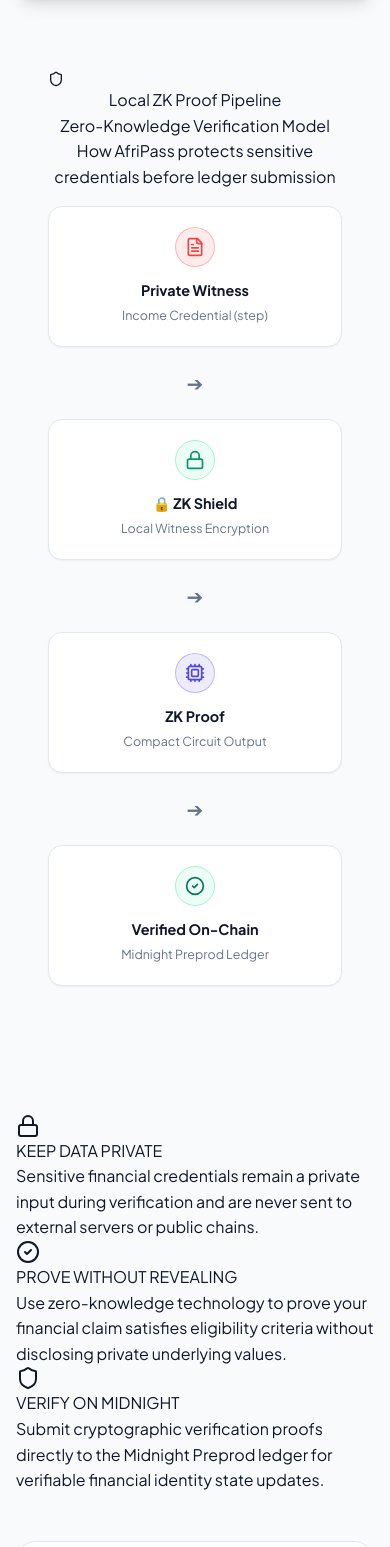
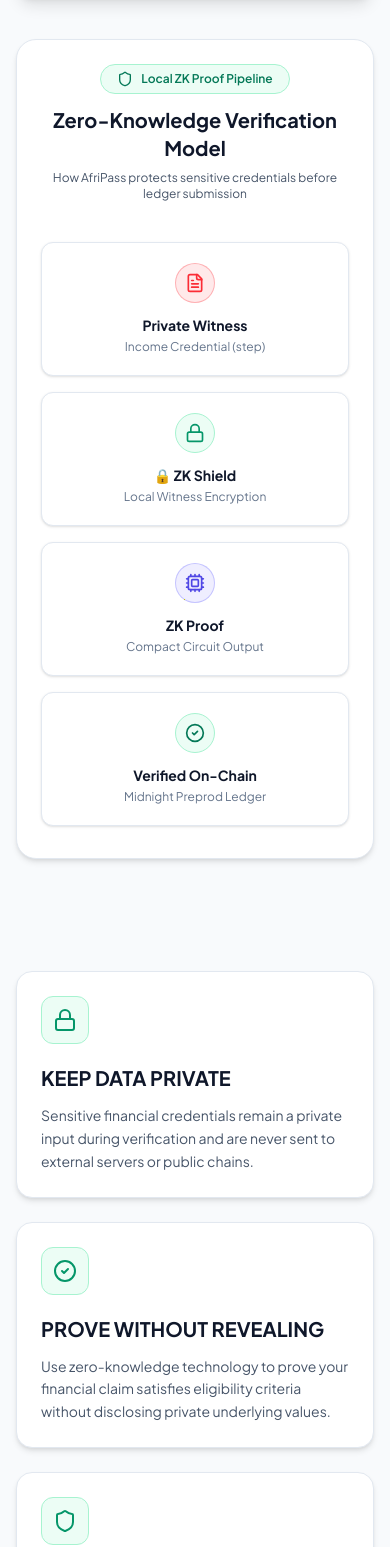
Before and after one commit to emarkees/afripass, a Next.js app: page / in a window 390 px wide. Shown: the part 961-2508 px from the top of the page. Built offline with nearby package versions, Linux system fonts and the light colour scheme.

Commit message:
feat: migrate PrivacyVisuals cards and diagrams to Tailwind with responsive grid alignment

```diff
--- a/src/components/PrivacyVisuals.tsx
+++ b/src/components/PrivacyVisuals.tsx
@@ -1,135 +1,54 @@
 'use client';
 
 import React from 'react';
-import { Shield, Lock, CheckCircle2, Cpu, Database, EyeOff, FileText, Sparkles } from 'lucide-react';
+import { Shield, Lock, Cpu, CheckCircle2, FileText, Database, EyeOff } from 'lucide-react';
 
 export const HeroPrivacyFlow: React.FC = () => {
   return (
-    <div className="visual-section" style={{ margin: '2rem 0', padding: '2rem' }}>
-      <div className="section-header">
-        <span className="privacy-badge">
-          <Shield style={{ width: '1rem', height: '1rem' }} /> Local ZK Proof Pipeline
+    <div className="w-full bg-[var(--bg-card)] border border-[var(--border-color)] rounded-[1.25rem] p-6 sm:p-8 my-8 shadow-md">
+      <div className="text-center mb-8">
+        <span className="inline-flex items-center gap-2 py-1.5 px-4 rounded-full bg-[var(--badge-bg)] border border-[var(--badge-border)] text-[var(--badge-text)] text-xs sm:text-sm font-semibold mb-3">
+          <Shield className="w-4 h-4 shrink-0" /> Local ZK Proof Pipeline
         </span>
-        <h3 className="section-title">Zero-Knowledge Verification Model</h3>
-        <p className="section-subtitle">How AfriPass protects sensitive credentials before ledger submission</p>
+        <h3 className="text-xl sm:text-2xl lg:text-3xl font-bold mb-2 text-[var(--text-primary)]">Zero-Knowledge Verification Model</h3>
+        <p className="text-[var(--text-secondary)] text-xs sm:text-base max-w-2xl mx-auto">How AfriPass protects sensitive credentials before ledger submission</p>
       </div>
 
-      <div style={{
-        display: 'grid',
-        gridTemplateColumns: 'repeat(auto-fit, minmax(180px, 1fr))',
-        gap: '1.25rem',
-        alignItems: 'center',
-        textAlign: 'center',
-        padding: '1rem 0'
-      }}>
+      <div className="grid grid-cols-1 sm:grid-cols-2 lg:grid-cols-4 gap-4 items-stretch text-center py-2">
         {/* Step 1 */}
-        <div style={{
-          backgroundColor: 'var(--bg-surface)',
-          border: '1px solid var(--border-color)',
-          borderRadius: '0.875rem',
-          padding: '1.25rem',
-          boxShadow: 'var(--shadow-sm)'
-        }}>
-          <div style={{
-            width: '2.5rem',
-            height: '2.5rem',
-            borderRadius: '50%',
-            background: 'rgba(239, 68, 68, 0.1)',
-            border: '1px solid rgba(239, 68, 68, 0.3)',
-            color: '#ef4444',
-            display: 'flex',
-            alignItems: 'center',
-            justifyContent: 'center',
-            margin: '0 auto 0.75rem auto'
-          }}>
-            <FileText style={{ width: '1.25rem', height: '1.25rem' }} />
+        <div className="bg-[var(--bg-surface)] border border-[var(--border-color)] rounded-xl p-5 shadow-sm flex flex-col items-center justify-center transition-all hover:border-[var(--primary-emerald)]">
+          <div className="w-10 h-10 rounded-full bg-red-500/10 border border-red-500/30 text-red-500 flex items-center justify-center mb-3 shrink-0">
+            <FileText className="w-5 h-5" />
           </div>
-          <div style={{ fontWeight: 700, fontSize: '0.9rem', marginBottom: '0.25rem' }}>Private Witness</div>
-          <div style={{ fontSize: '0.78rem', color: 'var(--text-muted)' }}>Income Credential (step)</div>
+          <div className="font-bold text-sm mb-1 text-[var(--text-primary)]">Private Witness</div>
+          <div className="text-xs text-[var(--text-muted)]">Income Credential (step)</div>
         </div>
 
-        <div style={{ fontSize: '1.25rem', color: 'var(--text-muted)' }}>➔</div>
-
         {/* Step 2 */}
-        <div style={{
-          backgroundColor: 'var(--bg-surface)',
-          border: '1px solid var(--border-color)',
-          borderRadius: '0.875rem',
-          padding: '1.25rem',
-          boxShadow: 'var(--shadow-sm)'
-        }}>
-          <div style={{
-            width: '2.5rem',
-            height: '2.5rem',
-            borderRadius: '50%',
-            background: 'var(--badge-bg)',
-            border: '1px solid var(--badge-border)',
-            color: 'var(--primary-emerald)',
-            display: 'flex',
-            alignItems: 'center',
-            justifyContent: 'center',
-            margin: '0 auto 0.75rem auto'
-          }}>
-            <Lock style={{ width: '1.25rem', height: '1.25rem' }} />
+        <div className="bg-[var(--bg-surface)] border border-[var(--border-color)] rounded-xl p-5 shadow-sm flex flex-col items-center justify-center transition-all hover:border-[var(--primary-emerald)]">
+          <div className="w-10 h-10 rounded-full bg-[var(--badge-bg)] border border-[var(--badge-border)] text-[var(--primary-emerald)] flex items-center justify-center mb-3 shrink-0">
+            <Lock className="w-5 h-5" />
           </div>
-          <div style={{ fontWeight: 700, fontSize: '0.9rem', marginBottom: '0.25rem' }}>🔒 ZK Shield</div>
-          <div style={{ fontSize: '0.78rem', color: 'var(--text-muted)' }}>Local Witness Encryption</div>
+          <div className="font-bold text-sm mb-1 text-[var(--text-primary)]">🔒 ZK Shield</div>
+          <div className="text-xs text-[var(--text-muted)]">Local Witness Encryption</div>
         </div>
 
-        <div style={{ fontSize: '1.25rem', color: 'var(--text-muted)' }}>➔</div>
-
         {/* Step 3 */}
-        <div style={{
-          backgroundColor: 'var(--bg-surface)',
-          border: '1px solid var(--border-color)',
-          borderRadius: '0.875rem',
-          padding: '1.25rem',
-          boxShadow: 'var(--shadow-sm)'
-        }}>
-          <div style={{
-            width: '2.5rem',
-            height: '2.5rem',
-            borderRadius: '50%',
-            background: 'rgba(79, 70, 229, 0.1)',
-            border: '1px solid rgba(79, 70, 229, 0.3)',
-            color: 'var(--accent-indigo)',
-            display: 'flex',
-            alignItems: 'center',
-            justifyContent: 'center',
-            margin: '0 auto 0.75rem auto'
-          }}>
-            <Cpu style={{ width: '1.25rem', height: '1.25rem' }} />
+        <div className="bg-[var(--bg-surface)] border border-[var(--border-color)] rounded-xl p-5 shadow-sm flex flex-col items-center justify-center transition-all hover:border-[var(--primary-emerald)]">
+          <div className="w-10 h-10 rounded-full bg-indigo-500/10 border border-indigo-500/30 text-[var(--accent-indigo)] flex items-center justify-center mb-3 shrink-0">
+            <Cpu className="w-5 h-5" />
           </div>
-          <div style={{ fontWeight: 700, fontSize: '0.9rem', marginBottom: '0.25rem' }}>ZK Proof</div>
-          <div style={{ fontSize: '0.78rem', color: 'var(--text-muted)' }}>Compact Circuit Output</div>
+          <div className="font-bold text-sm mb-1 text-[var(--text-primary)]">ZK Proof</div>
+          <div className="text-xs text-[var(--text-muted)]">Compact Circuit Output</div>
         </div>
 
-        <div style={{ fontSize: '1.25rem', color: 'var(--text-muted)' }}>➔</div>
-
         {/* Step 4 */}
-        <div style={{
-          backgroundColor: 'var(--bg-surface)',
-          border: '1px solid var(--border-color)',
-          borderRadius: '0.875rem',
-          padding: '1.25rem',
-          boxShadow: 'var(--shadow-sm)'
-        }}>
-          <div style={{
-            width: '2.5rem',
-            height: '2.5rem',
-            borderRadius: '50%',
-            background: 'var(--badge-bg)',
-            border: '1px solid var(--badge-border)',
-            color: 'var(--badge-text)',
-            display: 'flex',
-            alignItems: 'center',
-            justifyContent: 'center',
-            margin: '0 auto 0.75rem auto'
-          }}>
-            <CheckCircle2 style={{ width: '1.25rem', height: '1.25rem' }} />
+        <div className="bg-[var(--bg-surface)] border border-[var(--border-color)] rounded-xl p-5 shadow-sm flex flex-col items-center justify-center transition-all hover:border-[var(--primary-emerald)]">
+          <div className="w-10 h-10 rounded-full bg-[var(--badge-bg)] border border-[var(--badge-border)] text-[var(--badge-text)] flex items-center justify-center mb-3 shrink-0">
+            <CheckCircle2 className="w-5 h-5" />
           </div>
-          <div style={{ fontWeight: 700, fontSize: '0.9rem', marginBottom: '0.25rem' }}>Verified On-Chain</div>
-          <div style={{ fontSize: '0.78rem', color: 'var(--text-muted)' }}>Midnight Preprod Ledger</div>
+          <div className="font-bold text-sm mb-1 text-[var(--text-primary)]">Verified On-Chain</div>
+          <div className="text-xs text-[var(--text-muted)]">Midnight Preprod Ledger</div>
         </div>
       </div>
     </div>
@@ -138,38 +57,44 @@
 
 export const PrivacyCards: React.FC = () => {
   return (
-    <div className="cards-grid">
+    <div className="w-full grid grid-cols-1 md:grid-cols-3 gap-6 sm:gap-8 my-8 items-stretch">
       {/* Card 1 */}
-      <div className="card">
-        <div className="card-icon">
-          <Lock style={{ width: '1.5rem', height: '1.5rem' }} />
+      <div className="w-full bg-[var(--bg-card)] border border-[var(--border-color)] rounded-2xl p-6 sm:p-8 shadow-md relative overflow-hidden transition-all duration-200 hover:border-[var(--primary-emerald)] hover:shadow-lg hover:shadow-[0_0_20px_rgba(16,185,129,0.2)] dark:hover:shadow-[0_0_25px_rgba(16,185,129,0.25)] hover:-translate-y-0.5 flex flex-col justify-between">
+        <div>
+          <div className="w-12 h-12 rounded-xl bg-[var(--badge-bg)] border border-[var(--badge-border)] text-[var(--primary-emerald)] flex items-center justify-center mb-5 shrink-0">
+            <Lock className="w-6 h-6" />
           </div>
-        <h4 className="card-title">KEEP DATA PRIVATE</h4>
-        <p className="card-desc">
+          <h4 className="text-xl font-bold mb-3 text-[var(--text-primary)]">KEEP DATA PRIVATE</h4>
+          <p className="text-sm text-[var(--text-secondary)] leading-relaxed">
             Sensitive financial credentials remain a private input during verification and are never sent to external servers or public chains.
           </p>
         </div>
+      </div>
 
       {/* Card 2 */}
-      <div className="card">
-        <div className="card-icon">
-          <CheckCircle2 style={{ width: '1.5rem', height: '1.5rem' }} />
+      <div className="w-full bg-[var(--bg-card)] border border-[var(--border-color)] rounded-2xl p-6 sm:p-8 shadow-md relative overflow-hidden transition-all duration-200 hover:border-[var(--primary-emerald)] hover:shadow-lg hover:shadow-[0_0_20px_rgba(16,185,129,0.2)] dark:hover:shadow-[0_0_25px_rgba(16,185,129,0.25)] hover:-translate-y-0.5 flex flex-col justify-between">
+        <div>
+          <div className="w-12 h-12 rounded-xl bg-[var(--badge-bg)] border border-[var(--badge-border)] text-[var(--primary-emerald)] flex items-center justify-center mb-5 shrink-0">
+            <CheckCircle2 className="w-6 h-6" />
           </div>
-        <h4 className="card-title">PROVE WITHOUT REVEALING</h4>
-        <p className="card-desc">
+          <h4 className="text-xl font-bold mb-3 text-[var(--text-primary)]">PROVE WITHOUT REVEALING</h4>
+          <p className="text-sm text-[var(--text-secondary)] leading-relaxed">
             Use zero-knowledge technology to prove your financial claim satisfies eligibility criteria without disclosing private underlying values.
           </p>
         </div>
+      </div>
 
       {/* Card 3 */}
-      <div className="card">
-        <div className="card-icon">
-          <Shield style={{ width: '1.5rem', height: '1.5rem' }} />
+      <div className="w-full bg-[var(--bg-card)] border border-[var(--border-color)] rounded-2xl p-6 sm:p-8 shadow-md relative overflow-hidden transition-all duration-200 hover:border-[var(--primary-emerald)] hover:shadow-lg hover:shadow-[0_0_20px_rgba(16,185,129,0.2)] dark:hover:shadow-[0_0_25px_rgba(16,185,129,0.25)] hover:-translate-y-0.5 flex flex-col justify-between">
+        <div>
+          <div className="w-12 h-12 rounded-xl bg-[var(--badge-bg)] border border-[var(--badge-border)] text-[var(--primary-emerald)] flex items-center justify-center mb-5 shrink-0">
+            <Shield className="w-6 h-6" />
           </div>
-        <h4 className="card-title">VERIFY ON MIDNIGHT</h4>
-        <p className="card-desc">
+          <h4 className="text-xl font-bold mb-3 text-[var(--text-primary)]">VERIFY ON MIDNIGHT</h4>
+          <p className="text-sm text-[var(--text-secondary)] leading-relaxed">
             Submit cryptographic verification proofs directly to the Midnight Preprod ledger for verifiable financial identity state updates.
           </p>
+        </div>
       </div>
     </div>
   );
@@ -177,65 +102,45 @@
 
 export const PublicVsPrivateVisual: React.FC = () => {
   return (
-    <div className="visual-section">
-      <div className="section-header">
-        <h3 className="section-title">Public vs. Private Architecture</h3>
-        <p className="section-subtitle">Understanding what stays on your device vs. what is published to the Midnight ledger</p>
+    <div className="w-full bg-[var(--bg-card)] border border-[var(--border-color)] rounded-[1.25rem] p-6 sm:p-10 my-8 shadow-md">
+      <div className="text-center mb-8">
+        <h3 className="text-xl sm:text-2xl lg:text-3xl font-bold mb-2 text-[var(--text-primary)]">Public vs. Private Architecture</h3>
+        <p className="text-[var(--text-secondary)] text-xs sm:text-base max-w-2xl mx-auto">Understanding what stays on your device vs. what is published to the Midnight ledger</p>
       </div>
 
-      <div className="diagram-split">
+      <div className="grid grid-cols-1 md:grid-cols-2 gap-6 w-full items-stretch">
         {/* Private Column */}
-        <div style={{
-          backgroundColor: 'var(--bg-surface)',
-          border: '1px dashed rgba(239, 68, 68, 0.4)',
-          borderRadius: '1rem',
-          padding: '1.75rem',
-          textAlign: 'left'
-        }}>
-          <div style={{ display: 'flex', alignItems: 'center', gap: '0.6rem', marginBottom: '1rem', color: '#ef4444' }}>
-            <EyeOff style={{ width: '1.5rem', height: '1.5rem' }} />
-            <h4 style={{ fontSize: '1.15rem', fontWeight: 700 }}>PRIVATE WITNESS</h4>
+        <div className="bg-[var(--bg-surface)] border border-dashed border-red-500/40 rounded-2xl p-6 sm:p-7 text-left flex flex-col justify-between">
+          <div>
+            <div className="flex items-center gap-2.5 mb-4 text-red-500">
+              <EyeOff className="w-6 h-6 shrink-0" />
+              <h4 className="text-lg font-bold">PRIVATE WITNESS</h4>
             </div>
-          <div style={{
-            fontSize: '0.85rem',
-            fontWeight: 600,
-            color: 'var(--text-muted)',
-            marginBottom: '0.75rem',
-            fontFamily: 'monospace'
-          }}>
+            <div className="text-xs font-semibold text-[var(--text-muted)] mb-3 font-mono">
               circuit input: step (Uint&lt;32&gt;)
             </div>
-          <p style={{ fontSize: '0.9rem', color: 'var(--text-secondary)', lineHeight: 1.6 }}>
+            <p className="text-sm text-[var(--text-secondary)] leading-relaxed">
               Your private input (e.g. synthetic monthly income credential) is used strictly within the local WebAssembly ZK circuit to construct the mathematical proof. It is never transmitted across the network or logged anywhere.
             </p>
           </div>
+        </div>
 
         {/* Public Column */}
-        <div style={{
-          backgroundColor: 'var(--bg-surface)',
-          border: '1px solid var(--badge-border)',
-          borderRadius: '1rem',
-          padding: '1.75rem',
-          textAlign: 'left'
-        }}>
-          <div style={{ display: 'flex', alignItems: 'center', gap: '0.6rem', marginBottom: '1rem', color: 'var(--badge-text)' }}>
-            <Database style={{ width: '1.5rem', height: '1.5rem' }} />
-            <h4 style={{ fontSize: '1.15rem', fontWeight: 700 }}>PUBLIC RESULT</h4>
+        <div className="bg-[var(--bg-surface)] border border-[var(--badge-border)] rounded-2xl p-6 sm:p-7 text-left flex flex-col justify-between">
+          <div>
+            <div className="flex items-center gap-2.5 mb-4 text-[var(--badge-text)]">
+              <Database className="w-6 h-6 shrink-0" />
+              <h4 className="text-lg font-bold">PUBLIC RESULT</h4>
             </div>
-          <div style={{
-            fontSize: '0.85rem',
-            fontWeight: 600,
-            color: 'var(--text-muted)',
-            marginBottom: '0.75rem',
-            fontFamily: 'monospace'
-          }}>
+            <div className="text-xs font-semibold text-[var(--text-muted)] mb-3 font-mono">
               ledger state: counter (Uint&lt;32&gt;)
             </div>
-          <p style={{ fontSize: '0.9rem', color: 'var(--text-secondary)', lineHeight: 1.6 }}>
+            <p className="text-sm text-[var(--text-secondary)] leading-relaxed">
               Only the verified state transition counter and proof compliance commitment are updated on the Midnight public ledger. Observers verify validity without recovering the private witness.
             </p>
           </div>
         </div>
       </div>
+    </div>
   );
 };
```
Lines whose indentation alone changed are shown as unchanged.
